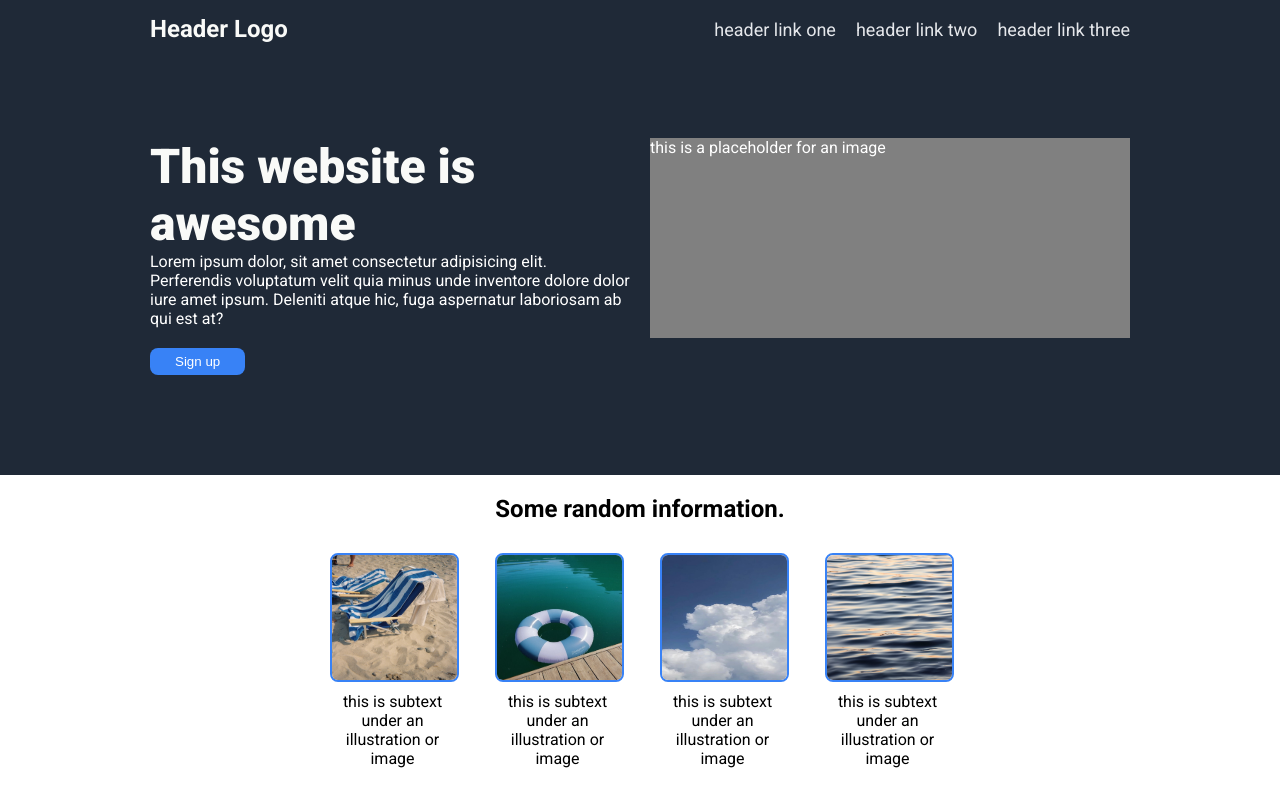
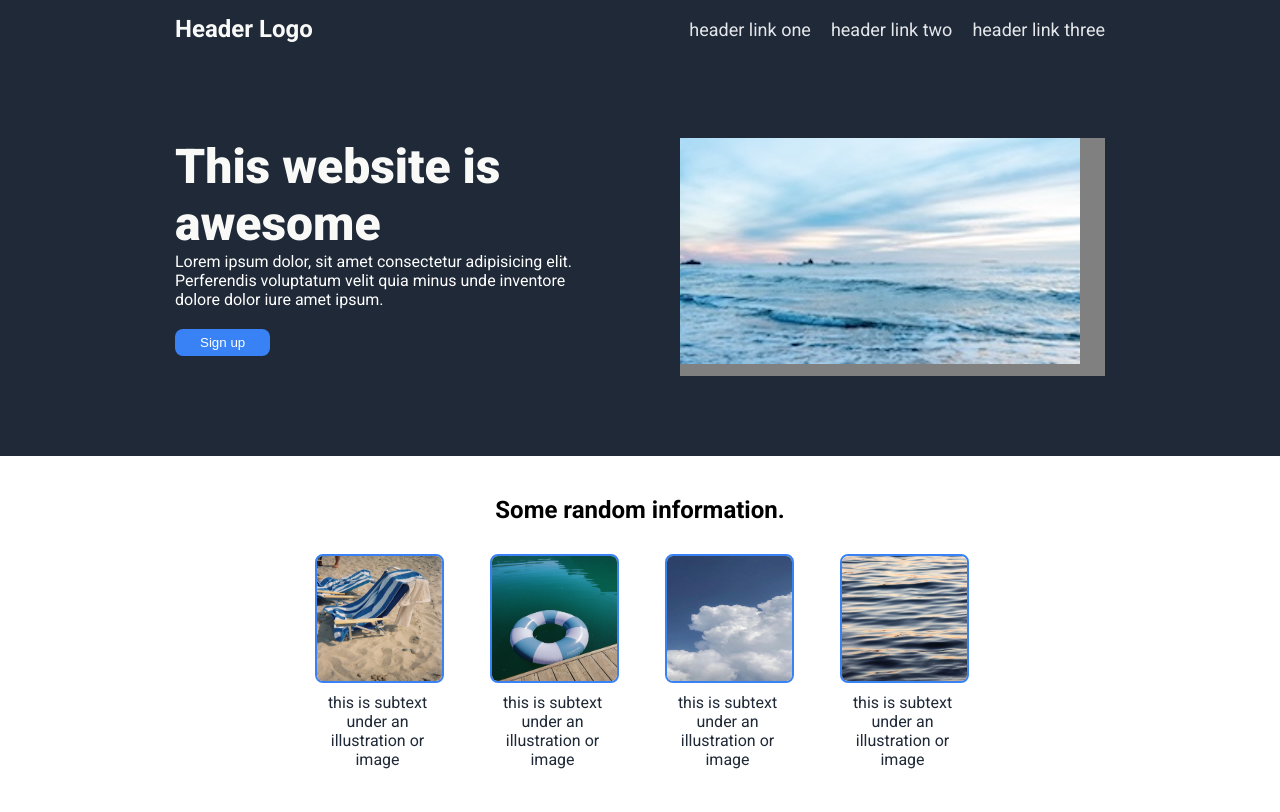
Before and after one commit to kpuzzonia/odin-landing-page, a plain HTML site: page index.html in a window 1280 px wide. Shown: the top 812 px of the page. Drawn offline with Linux system fonts and the light colour scheme.

Commit message:
Update styling and pictures

```diff
--- a/index.html
+++ b/index.html
@@ -19,11 +19,11 @@
         <div class="hero">
             <div>
                 <h2>This website is awesome</h2>
-                <p>Lorem ipsum dolor, sit amet consectetur adipisicing elit. Perferendis voluptatum velit quia minus unde inventore dolore dolor iure amet ipsum. Deleniti atque hic, fuga aspernatur laboriosam ab qui est at?</p>
+                <p>Lorem ipsum dolor, sit amet consectetur adipisicing elit. Perferendis voluptatum velit quia minus unde inventore dolore dolor iure amet ipsum.</p>
                 <button>Sign up</button>
             </div>
-            <div class="image-placeholder">
-                <p>this is a placeholder for an image</p>
+            <div class="hero-image">
+                <img src="./assets/katie-huber-rhoades-dupe.jpeg">
             </div>
         </div>
 
--- a/styles.css
+++ b/styles.css
@@ -23,7 +23,7 @@ body {
     display: flex;
     justify-content: space-between;
     align-items: center;
-    padding: 15px 150px;
+    padding: 15px 175px;
 }
 
 .header h1 {
@@ -55,8 +55,9 @@ body {
 
 .hero {
     display: flex;
-    padding: 80px 150px;
-    gap: 20px;
+    justify-content: space-between;
+    padding: 80px 175px;
+    gap: 80px;
 }
 
 .hero h2 {
@@ -74,14 +75,14 @@ body {
     margin: 20px 0;
 }
 
-.image-placeholder {
-    height: 200px;
-    width: 420px;
+.hero-image {
     background-color: grey;
+    width: 400px;
+    flex: 0 0 auto;
 }
 
 .pics {
-    padding: 20px 200px;
+    padding: 40px 200px;
     display: flex;
     flex-direction: column;
     justify-content: center;
@@ -90,7 +91,7 @@ body {
 
 .pic-container {
     display: flex;
-    gap: 40px;
+    gap: 50px;
     flex-wrap: no-wrap;
     align-content: center;
     padding: 30px;
@@ -105,6 +106,7 @@ body {
 figcaption {
     text-align: center;
     padding: 10px;
+    color: #1F2937;
 }
 
 .square-image img {
@@ -119,14 +121,14 @@ figcaption {
     font-size: 36px;
     font-style: italic;
     color: #1F2937;
-    padding: 80px 210px;
+    padding: 80px 300px;
 }
 
 .CTA {
     color: #F9FAF8;
     background-color: #3882F6;
     padding: 50px 100px;
-    margin: 50px 150px;
+    margin: 50px 175px;
     border-radius: 6px;
     display: flex;
     justify-content: space-between;
```
Also changed, not shown: assets/katie-huber-rhoades-dupe.jpeg (added), 1 other file.
